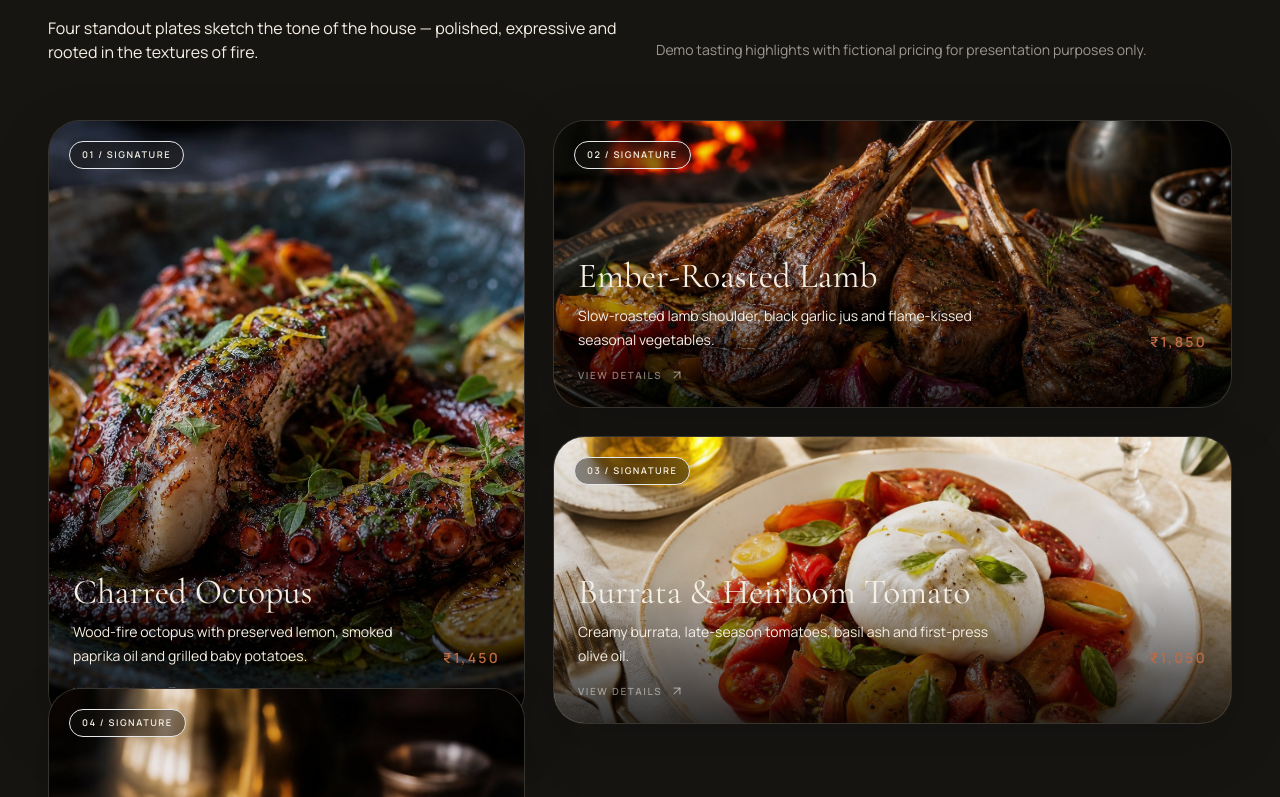
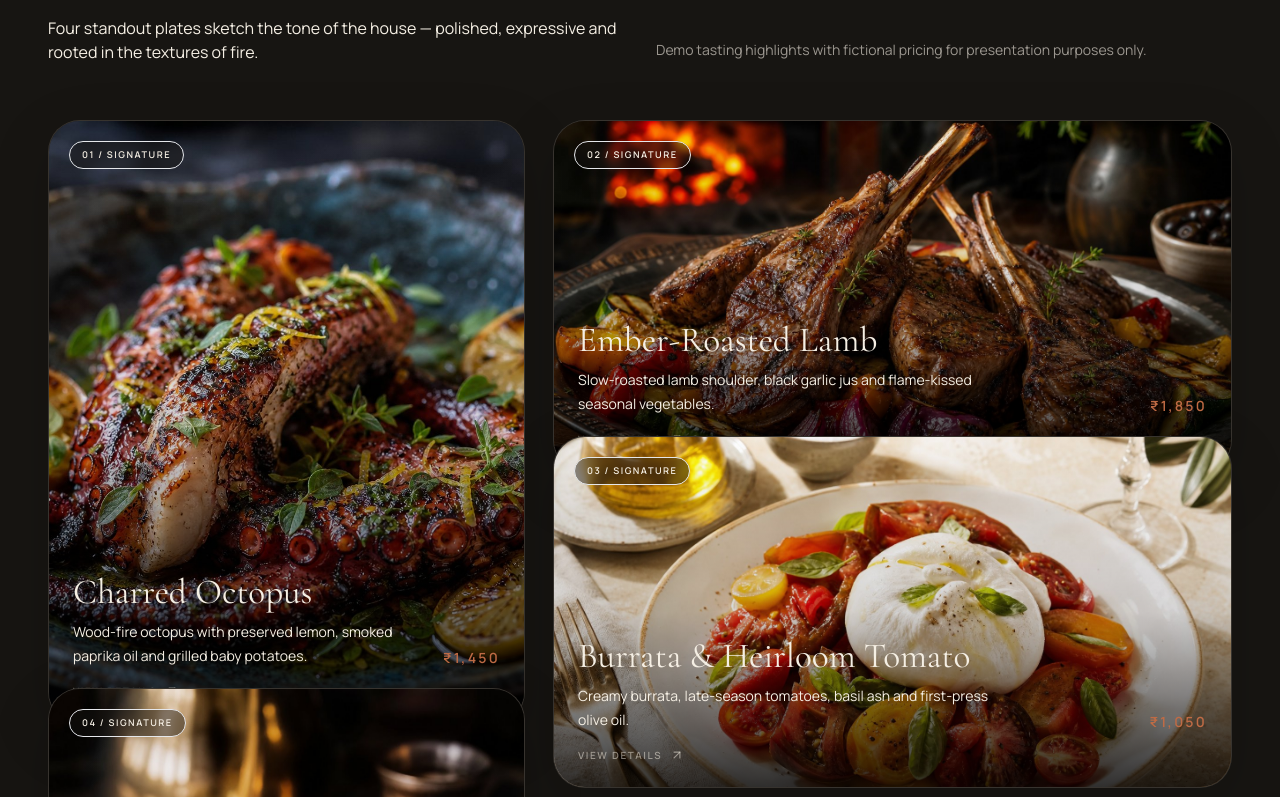
Before and after one commit to OguriCap12/Demo-site-, a React (Vite) app: page / in a window 1280 px wide. Shown: the part 1823-2620 px from the top of the page. Built offline with nearby package versions, Linux system fonts and the light colour scheme.

Commit message:
Improve signature dish responsive grid

```diff
--- a/src/sections/SignatureDishesSection.tsx
+++ b/src/sections/SignatureDishesSection.tsx
@@ -31,10 +31,10 @@ export function SignatureDishesSection() {
           </Reveal>
         </div>
 
-        <div className="mt-14 grid auto-rows-[20rem] gap-4 sm:auto-rows-[26rem] md:grid-cols-12 md:auto-rows-[18rem] lg:gap-7">
+        <div className="mt-14 grid w-full min-w-0 grid-cols-1 auto-rows-[minmax(22rem,auto)] gap-4 sm:auto-rows-[26rem] md:grid-cols-12 md:auto-rows-[18rem] lg:gap-7">
           {signatureDishes.map((dish, index) => (
-            <Reveal key={dish.name} className={layoutClasses[index]} delay={index * 80}>
-              <article className="group relative h-full min-h-0 overflow-hidden rounded-[2rem] border border-ivory/10 bg-[#211d19] shadow-[0_18px_60px_rgba(0,0,0,0.16)]">
+            <Reveal key={dish.name} className={`w-full min-w-0 ${layoutClasses[index]}`} delay={index * 80}>
+              <article className="group relative h-full min-h-[22rem] w-full min-w-0 overflow-hidden rounded-[2rem] border border-ivory/10 bg-[#211d19] shadow-[0_18px_60px_rgba(0,0,0,0.16)]">
                 <img
                   src={dish.image}
                   alt={dish.alt}
```
